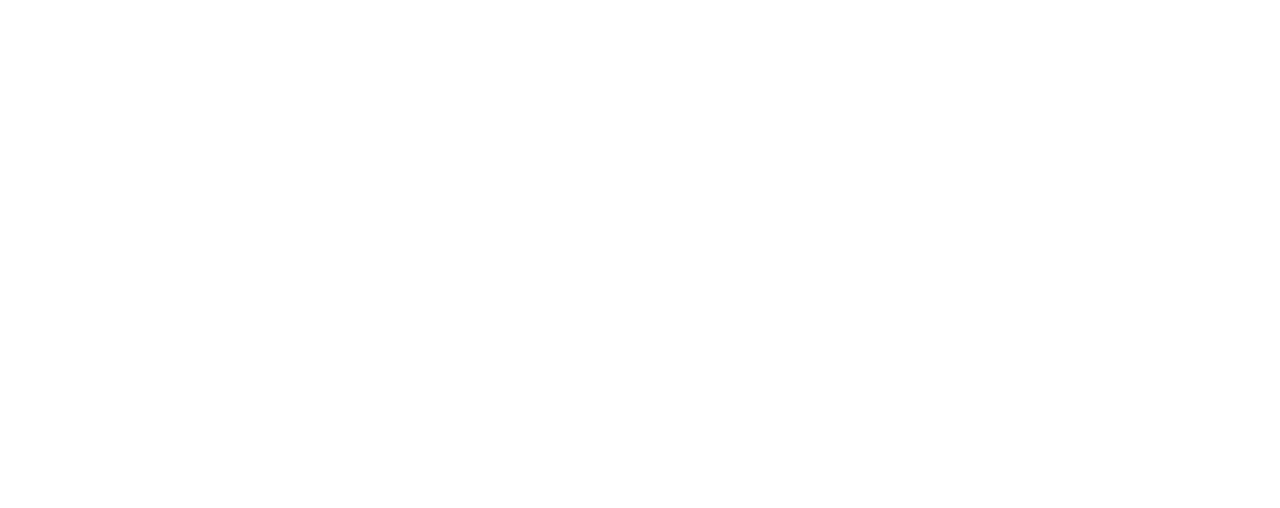
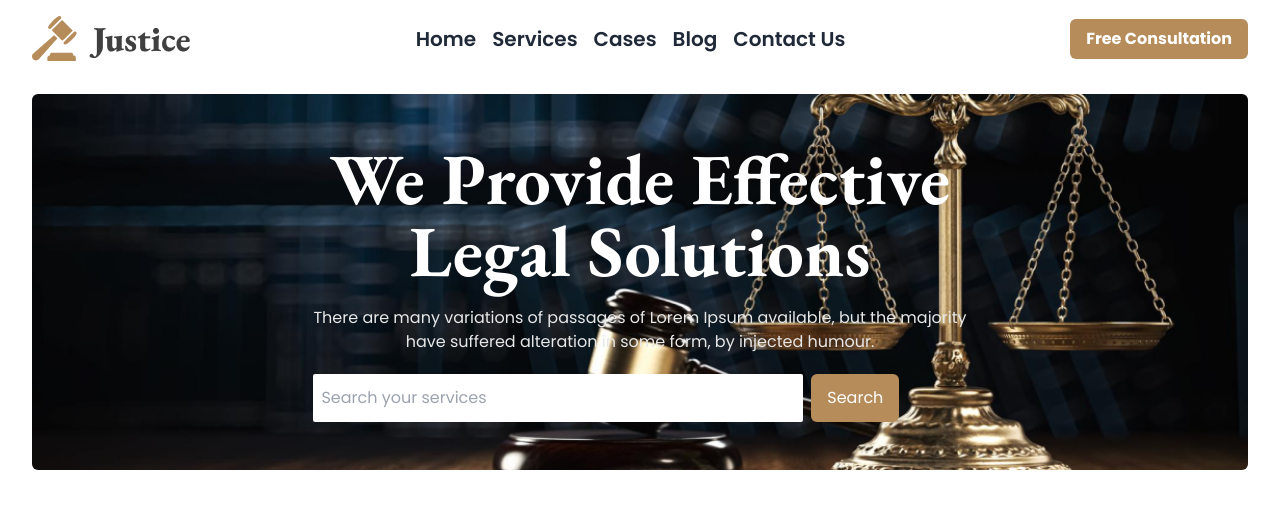
Before and after one commit to rimanroni/Justice-Landing-Page, a plain HTML site: page index.html in a window 1280 px wide. Drawn offline with nearby package versions, Linux system fonts and the light colour scheme.

Commit message:
banner section added

```diff
--- a/index.html
+++ b/index.html
@@ -1,14 +1,82 @@
 <!DOCTYPE html>
-<html lang="en">
+<html lang="en" data-theme="light">
 <head>
     <meta charset="UTF-8">
     <meta name="viewport" content="width=device-width, initial-scale=1.0">
     <title>Legal Solutions</title>
+    <!-- Google Fonts  -->
+    <link rel="preconnect" href="https://fonts.googleapis.com">
+    <link rel="preconnect" href="https://fonts.gstatic.com" crossorigin>
+    <link href="https://fonts.googleapis.com/css2?family=EB+Garamond:ital,wght@0,400..800;1,400..800&family=Poppins:ital,wght@0,100;0,200;0,300;0,400;0,500;0,600;0,700;0,800;0,900;1,100;1,200;1,300;1,400;1,500;1,600;1,700;1,800;1,900&display=swap" rel="stylesheet">
+    <!-- daisyui and tailwind css link  -->
     <link href="https://cdn.jsdelivr.net/npm/daisyui@4.12.13/dist/full.min.css" rel="stylesheet" type="text/css" />
+
     <script src="https://cdn.tailwindcss.com"></script>
+    <!-- custom css  -->
+     <style>
 
-</head>
-<body>
+        .bodyFont {
+        font-family: "EB Garamond", serif;
+         }
+         .btns{
+            background-color: #B68C5A;
+            color: white;
+         }
+         .banner{
+            background-image: url('images/banner.png');
+            background-size: cover;
+            background-repeat: no-repeat;
+            background-position: center;
 
+         }
+         .textFont{
+            font-family: "Poppins", sans-serif;
+         }
+
+     </style>
+ </head>
+<body class="textFont">
+     <!-- header -->
+      <header class="max-w-screen-xl mx-auto px-8">
+        <!-- navbar start -->
+        <nav class="py-4 flex justify-between items-center">
+            <div>
+                <img src="images/logo2.png" alt="">
+            </div>
+            <ul class="lg:flex hidden text-xl  font-semibold gap-x-4 ">
+                <li>Home</li>
+                <li>Services</li>
+                <li>Cases</li>
+                <li>Blog</li>
+                <li>Contact Us</li>
+            </ul>
+            <div>
+                <button class="btns px-4 py-2 font-bold rounded-md">Free Consultation</button>
+            </div>
+        </nav>
+        <ul class=" lg:hidden    font-semibold gap-x-4 flex justify-center mt-4   ">
+            <li>Home</li>
+            <li>Services</li>
+            <li>Cases</li>
+            <li>Blog</li>
+            <li>Contact Us</li>
+        </ul>
+        <!-- navbar end -->
+         <!-- banner section -->
+          <section class="banner   p-5 py-12 text-white flex justify-center my-4 rounded-md">
+               <div class="text-center space-y-5">
+                <h1 class="text-3xl font-bold lg:text-7xl bodyFont">We Provide Effective <br> Legal Solutions</h1>
+                <p class="text-[#E7E7E7]">There are many variations of passages of Lorem Ipsum available, but the majority <br> have suffered alteration in some form, by injected humour.</p>
+                <div class="flex ">
+                    <input type="text" class="w-[75%] outline-none text-black rounded-sm px-2 py-3" placeholder="Search your services">
+                    <button class="btns mx-2 px-4 py-2 rounded-md">Search</button>
+                </div>
+               </div>
+          </section>
+      </header>
+      <!-- main content -->
+       <main></main>
+       <!-- footer section -->
+        <footer></footer>
 </body>
 </html>
```
Also changed, not shown: tailwind.config.js (added, +8 -0 lines).
